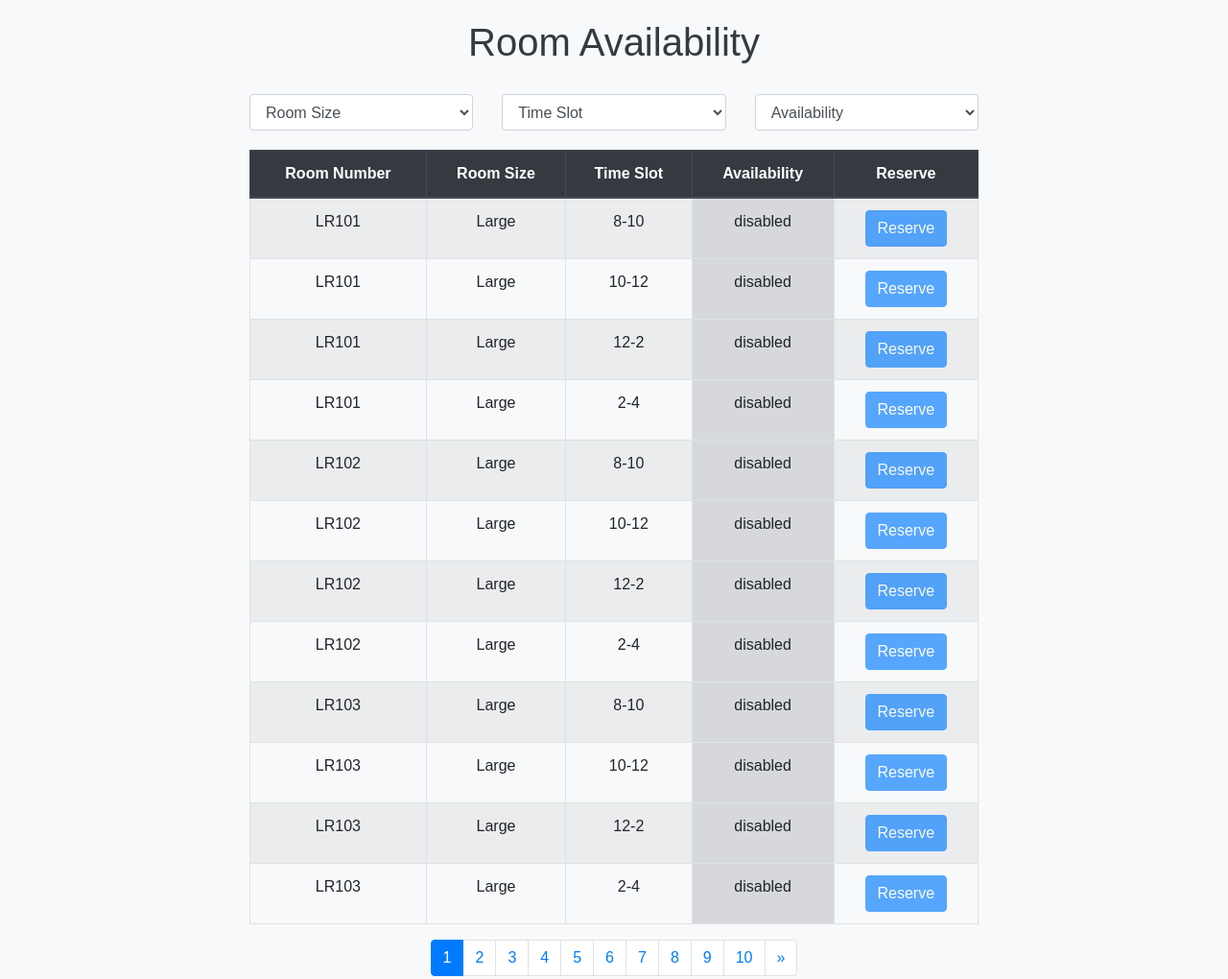
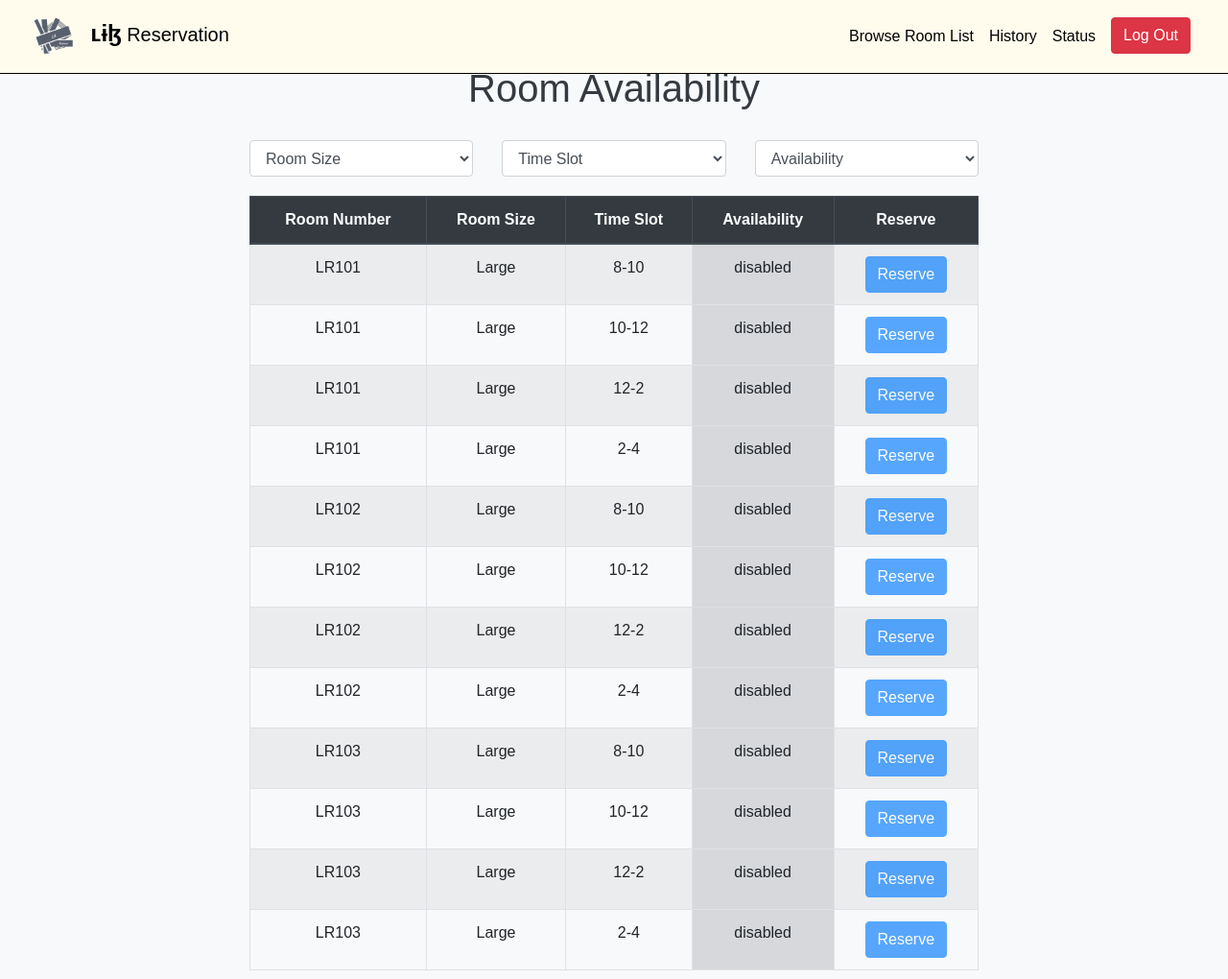
Before and after one commit to lucasW289/roomReservation, a plain HTML site: page index.html in a window 1280 px wide. Shown: the top 1020 px of the page at 96% size. Drawn offline with nearby package versions, Linux system fonts and the light colour scheme; some packages are replaced by stand-ins of ours; a script that the page names is missing.

Commit message:
Added navBar.html

```diff
--- a/index.html
+++ b/index.html
@@ -6,12 +6,8 @@
     <title>Room Availability</title>
     <!-- Bootstrap CSS -->
     <link href="https://stackpath.bootstrapcdn.com/bootstrap/4.5.2/css/bootstrap.min.css" rel="stylesheet">
-<!-- Include SweetAlert2 CSS -->
-<link rel="stylesheet" href="https://cdn.jsdelivr.net/npm/sweetalert2@10/dist/sweetalert2.min.css">
-
-<!-- Include SweetAlert2 JS -->
-<script src="https://cdn.jsdelivr.net/npm/sweetalert2@10"></script>
-
+    <!-- Include SweetAlert2 CSS -->
+    <link rel="stylesheet" href="https://cdn.jsdelivr.net/npm/sweetalert2@10/dist/sweetalert2.min.css">
     <style>
         body {
             background-color: #f8f9fa;
@@ -61,7 +57,9 @@
 </head>
 <body>
 
-<div class="container">
+<div id="navbarContainer"></div>
+
+<div class="container mt-5">
     <h1>Room Availability</h1>
 
     <div class="filter-inputs">
@@ -113,10 +111,12 @@
 
 </div>
 
+<script src="https://code.jquery.com/jquery-3.5.1.slim.min.js"></script>
+<script src="https://cdn.jsdelivr.net/npm/@popperjs/core@2.5.4/dist/umd/popper.min.js"></script>
+<script src="https://stackpath.bootstrapcdn.com/bootstrap/4.5.2/js/bootstrap.min.js"></script>
 <script src="data.js"></script>
 <script src="render.js"></script>
 <script src="reserve.js"></script>
-
 <script>
     // Assuming allRooms array is defined in data.js
 
@@ -125,6 +125,13 @@
 
     // Call renderTable function with all time slots
     renderTable(allRooms, timeSlots);
+
+    // Include navbar using JavaScript Fetch API
+    fetch('navbar.html')
+        .then(response => response.text())
+        .then(data => {
+            document.getElementById('navbarContainer').innerHTML = data;
+        });
 </script>
 
 </body>
--- /dev/null
+++ b/navBar.html
@@ -0,0 +1,52 @@
+<!-- navbar.html -->
+<style>
+    .navbar {
+        background-color: rgba(255, 252, 236, 0.9); /* Background color with slight transparency */
+        border-bottom: 0.5px solid #000;
+        position: fixed; /* Fixed position when scrolling */
+        width: 100%; /* Full width */
+        top: 0; /* Align navbar to the top */
+        z-index: 1000; /* Ensure navbar is on top */
+    }
+
+    .navbar-brand,
+    .nav-link {
+        color: #000 !important; /* Set color of links */
+    }
+
+    .navbar-brand .logo {
+        max-height: 50px; /* Adjust the maximum height of the logo image */
+        margin-right: 8px; /* Add some space between the logo image and the text */
+    }
+
+    .navbar-brand .logoName {
+        font-size: 24px; /* Set font size of the logo name */
+        font-weight: bold; /* Set font weight of the logo name */
+    }
+
+    .navbar-toggler-icon {
+        background-color: #000; /* Set color of the toggler icon */
+    }
+</style>
+
+<nav class="navbar navbar-expand-lg navbar-dark">
+    <div class="container-fluid">
+        <a class="navbar-brand" href="#">
+            <img class="logo" src="logo.png" alt="Logo"> <!-- Add the logo image -->
+            <span class="logoName">ʟɨɮ</span> Reservation
+        </a>
+        <button class="navbar-toggler" type="button" data-toggle="collapse" data-target="#navbarNav" aria-controls="navbarNav" aria-expanded="false" aria-label="Toggle navigation">
+            <span class="navbar-toggler-icon"></span>
+        </button>
+        <div class="collapse navbar-collapse justify-content-end" id="navbarNav">
+            <ul class="navbar-nav">
+                <li class="nav-item"><a class="nav-link" href="#">Browse Room List</a></li>
+                <li class="nav-item"><a class="nav-link" href="#">History</a></li>
+                <li class="nav-item"><a class="nav-link" href="#">Status</a></li>
+                <li class="nav-item">
+                    <button class="btn btn-danger mx-2" onclick="logout()">Log Out</button>
+                </li>
+            </ul>
+        </div>
+    </div>
+</nav>
```
Also changed, not shown: logo.png (added).
